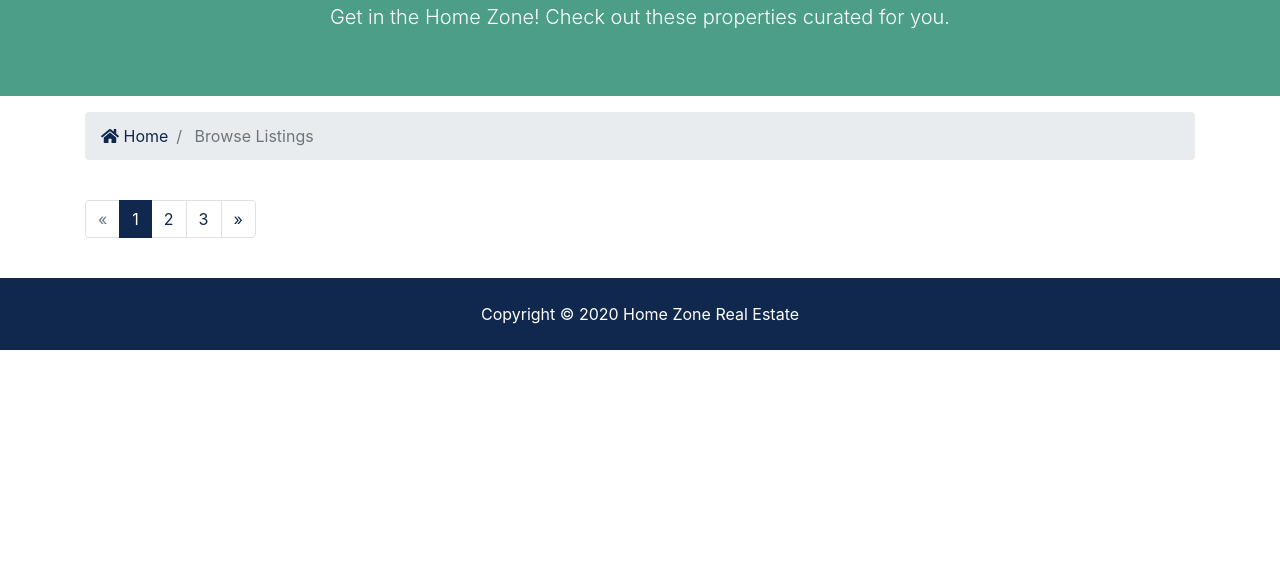
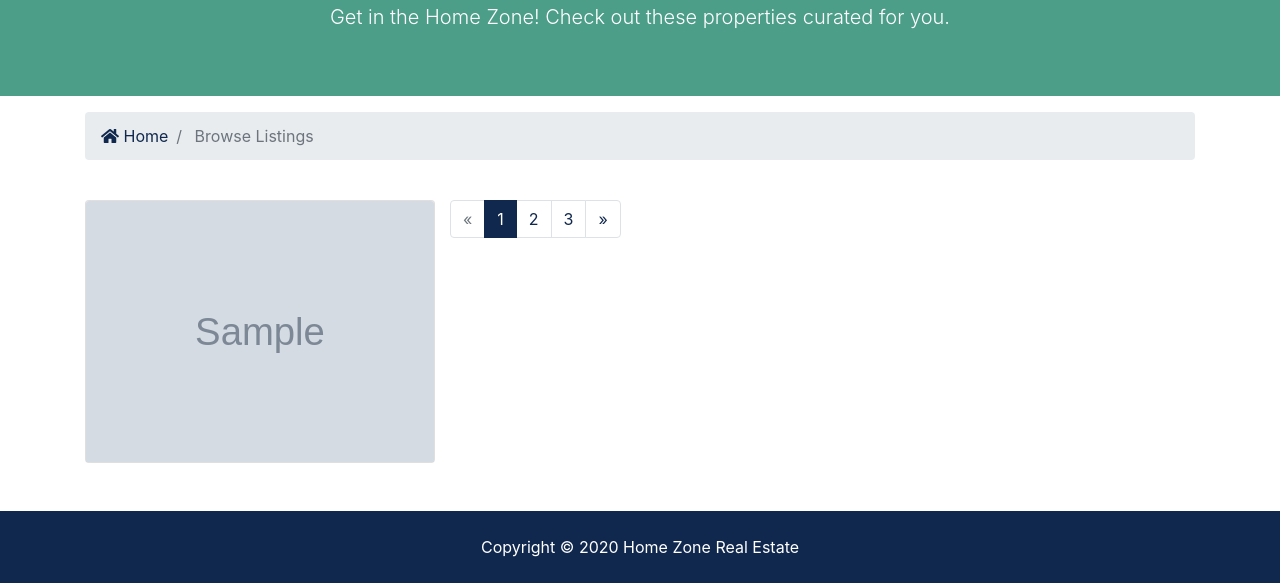
Before and after one commit to RdotSilva/Python-Django-HomeZone-Real-Estate, a Django app: page /listings/ in a window 1280 px wide. Shown: the part 249-832 px from the top of the page. Before the commit the page ends 599 px from the top, so only its background shows below. Run offline with Django 3.2, Linux system fonts and the light colour scheme; tables that the repository leaves empty hold one stand-in row (values such as "Sample post"); grey boxes marked "Sample" are stand-in pictures; some libraries are stand-ins or nearby versions.

Commit message:
Add listing photo

```diff
--- a/templates/listings/listings.html
+++ b/templates/listings/listings.html
@@ -1,4 +1,6 @@
 {% extends 'base.html' %}
+
+{% load humanize %}
 
 {% block content %}
   <section id="showcase-inner" class="py-5 text-white">
@@ -33,7 +35,13 @@
         <div class="row">
           {% if listings %}
             {% for listing in listings %}
+            <div class="col-md-6 col-lg-4 mb-4">
+              <div class="card listing-preview">
+                <img class="card-img-top" src="{{ listing.photo_main.url }}" alt="">
+                <div class="card-img-overlay">
 
+              </div>
+            </div>
             {% endfor %}
           {% else %}
             <div class="call-md-12">
```
